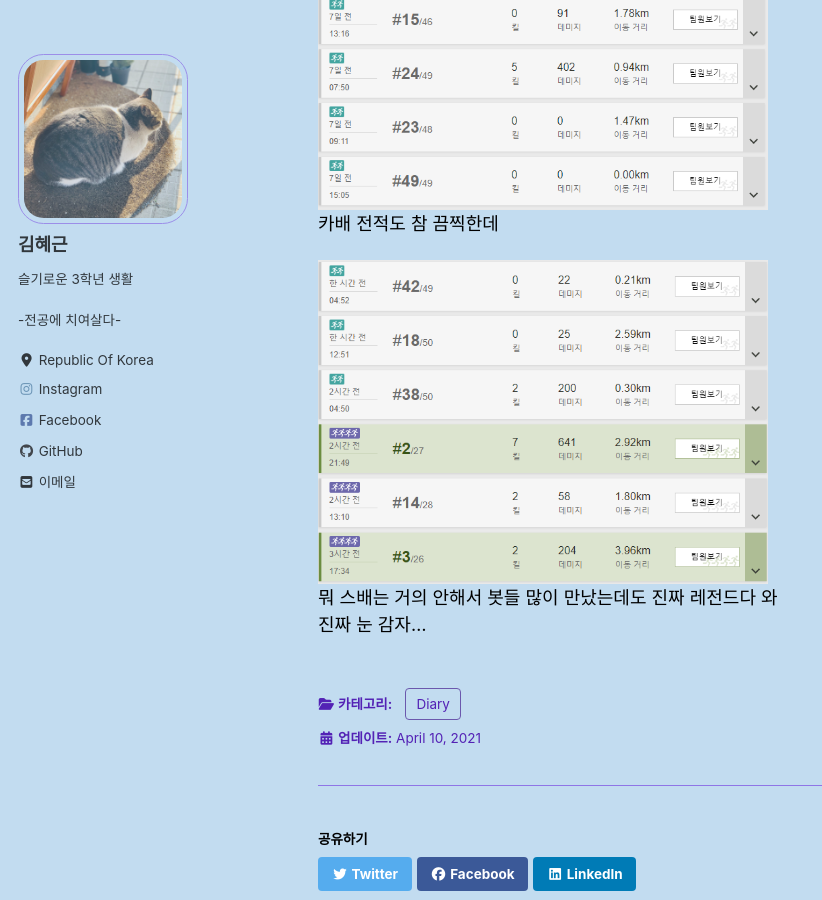
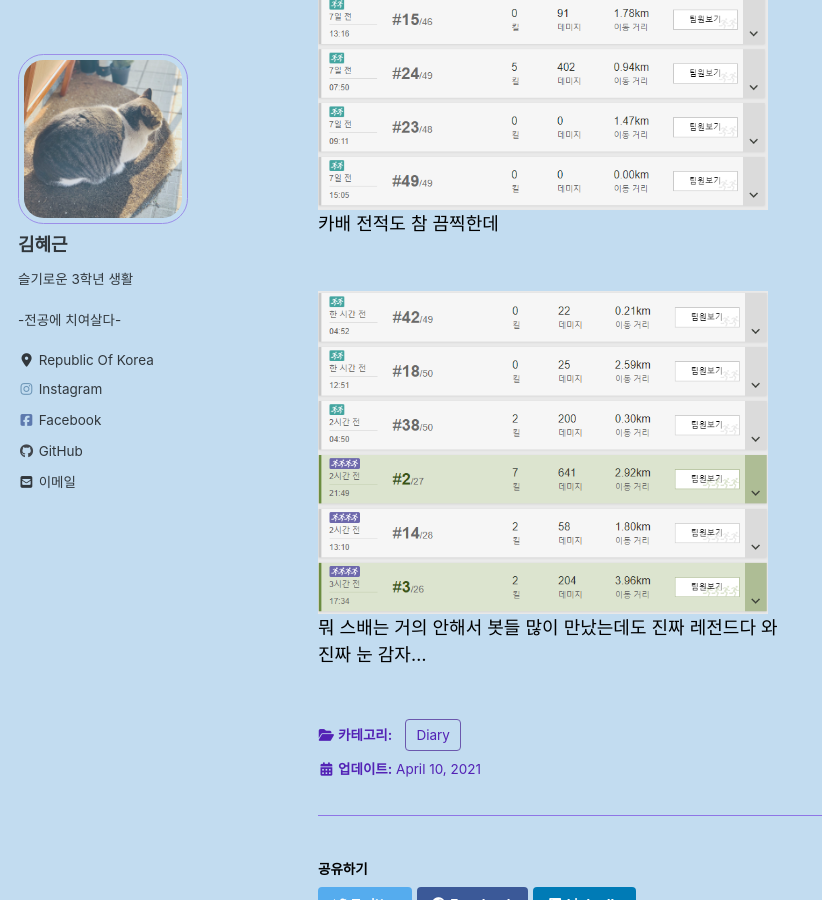
Before and after one commit to hyegeun/hyegeun.github.io, a Jekyll site: the page built from _posts/Diary/2021-04-10-post32.md, in a window 1280 px wide and 900 px high, scrolled down 807 px. Shown: the whole window, without its empty margins (0-822 px from the left). Built offline with Jekyll 4.4.1, drawn with Linux system fonts in a browser that asks for light colours; cached includes are drawn as plain includes; nearby versions of some CDN libraries; a script that is not in the unit is left out.

Commit message:
Update 2021-04-10-post32.md

```diff
--- a/_posts/Diary/2021-04-10-post32.md
+++ b/_posts/Diary/2021-04-10-post32.md
@@ -12,7 +12,7 @@ categories:
 
 <img src="/assets/images/photo/post32/post32_photo1.png" width="450px">
 카배 전적도 참 끔찍한데
-
+<br><br>
 <img src="/assets/images/photo/post32/post32_photo2.png" width="450px">
-뭐 스배는 거의 안해서 봇들 많이 만났는데도 진짜 레전드다 와
+뭐 스배는 거의 안해서 봇들 많이 만났는데도 진짜 레전드다 와<br>
 진짜 눈 감자...
```
